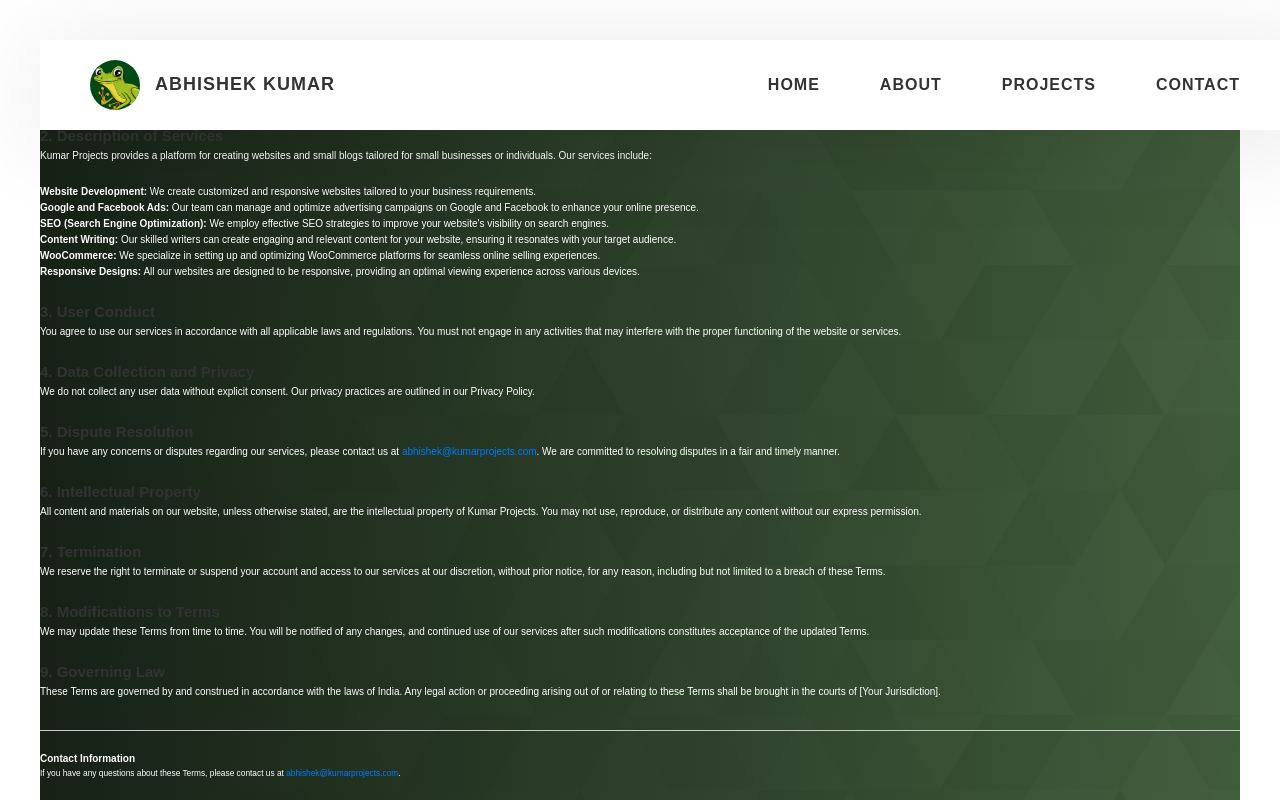
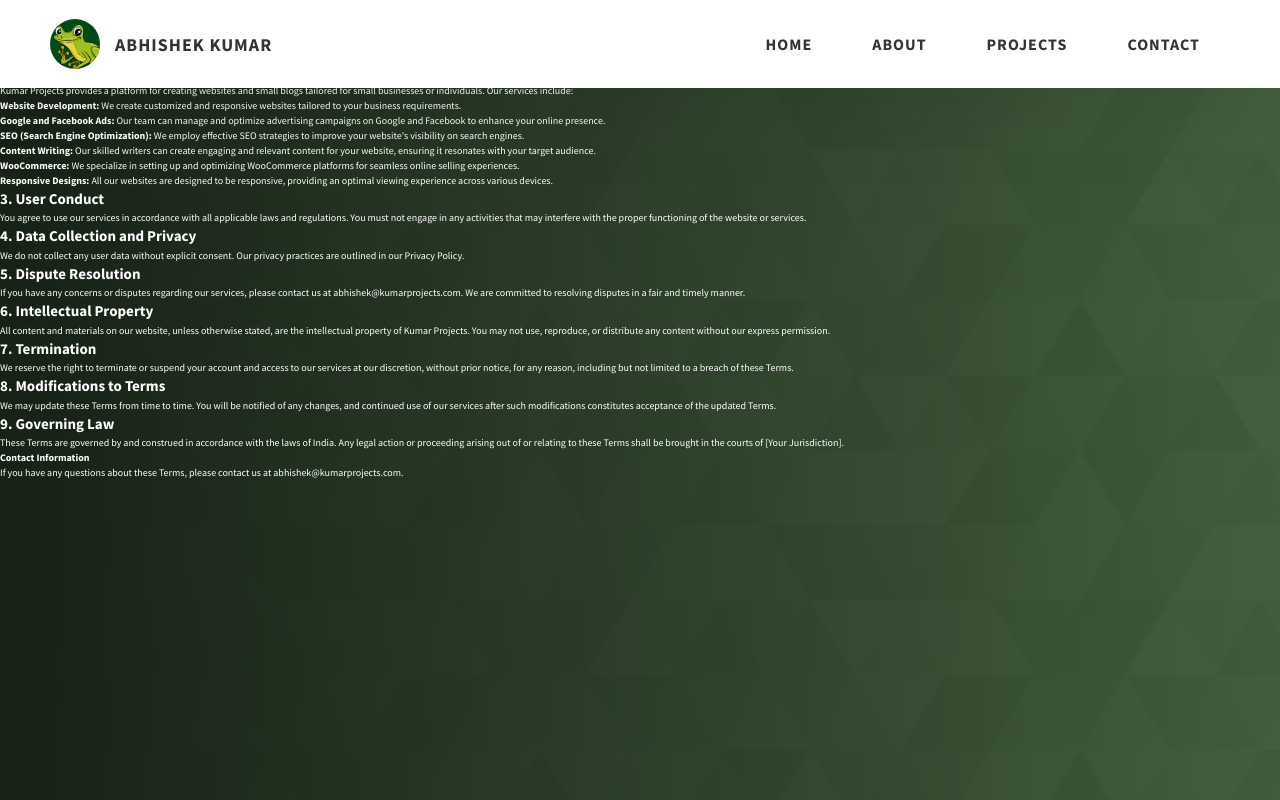
Before and after one commit to abhishkcodes/portfolio-website, a plain HTML site: page tos.html in a window 1280 px wide. Shown: the top 800 px of the page. Drawn offline with Linux system fonts and the light colour scheme.

Commit message:
Update tos.html

```diff
--- a/tos.html
+++ b/tos.html
@@ -4,59 +4,15 @@
     <meta charset="UTF-8" />
     <meta name="viewport" content="width=device-width, initial-scale=1.0" />
     <meta http-equiv="X-UA-Compatible" content="ie=edge" />
-    <title>Abhishek Kumar</title>
     <link rel="icon" type="image/x-icon" href="./assets/png/web-profile.png">
-    <meta name="description" content="Portfolio" />
-
     <link rel="stylesheet" href="css/style.css" />
-
     <link rel="preconnect" href="https://fonts.googleapis.com" />
     <link rel="preconnect" href="https://fonts.gstatic.com" crossorigin />
     <link
       href="https://fonts.googleapis.com/css2?family=Source+Sans+Pro:wght@400;600;700;900&display=swap"
       rel="stylesheet"
     />
-    <title>Kumar Projects - Terms of Service</title>
-    <style>
-        body {
-            font-family: 'Arial', sans-serif;
-            line-height: 1.6;
-            margin: 40px;
-        }
-
-        h1 {
-            text-align: center;
-            color: #333;
-        }
-
-        h2 {
-            color: #333;
-        }
-
-        p {
-            margin-bottom: 20px;
-        }
-
-        a {
-            color: #007BFF;
-            text-decoration: none;
-        }
-
-        a:hover {
-            text-decoration: underline;
-        }
-
-        #contact {
-            margin-top: 30px;
-            border-top: 1px solid #ccc;
-            padding-top: 20px;
-            font: small;
-        }
-
-        #cinfo {
-            font-size: smaller;
-        }
-    </style>
+    <title>Terms of Service</title>
 </head>
 <body>
 
```
